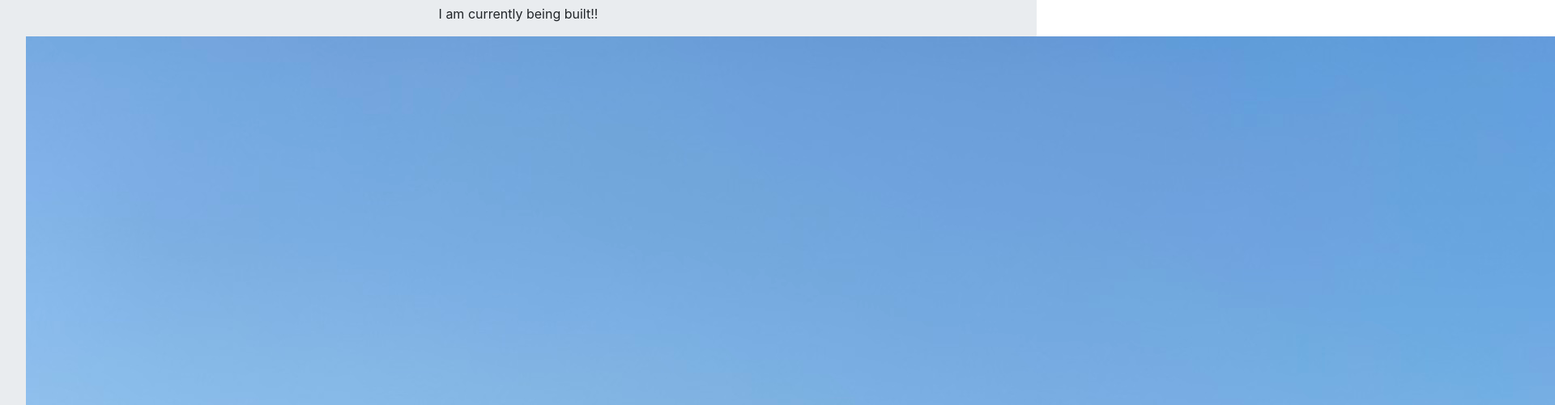
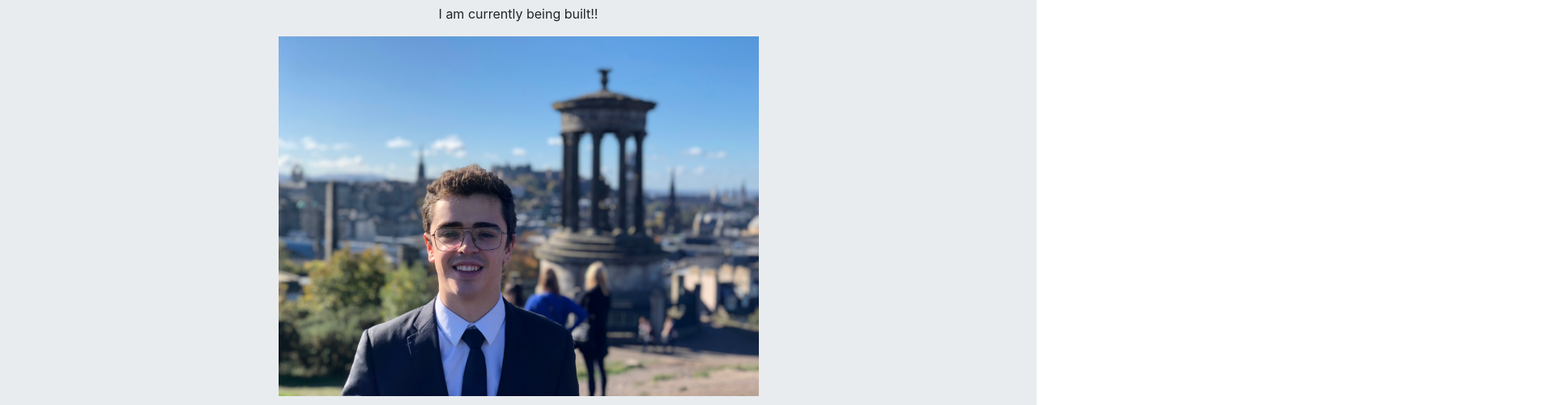
Before and after one commit to santiguillengar/meweb, a plain HTML site: page index.html in a window 1280 px wide. Shown: the part 115-616 px from the top of the page at 81% size, 1920 px wide, since content can reach past the window. Drawn offline with nearby package versions, Linux system fonts and the light colour scheme.

Commit message:
picture added

```diff
--- a/index.html
+++ b/index.html
@@ -14,7 +14,13 @@
 <div class="jumbotron text-center">
   <h1>Hello World!</h1>
   <p>I am currently being built!!</p>
-  <img src="assets/santi_suit_caltonhill.jpg" alt="Santi's photo." class="inline"/>
+  <div class="row">
+    <div class="col-sm-3"></div>
+    <div class="col-sm-6">
+        <img src="assets/santi_suit_caltonhill.jpg" alt="Santi's photo." class="img-fluid" alt="Responsive image"/>
+    </div>
+    <div class="col-sm-3"></div>
+  </div>
 </div>
 
 <div class="container">
```
